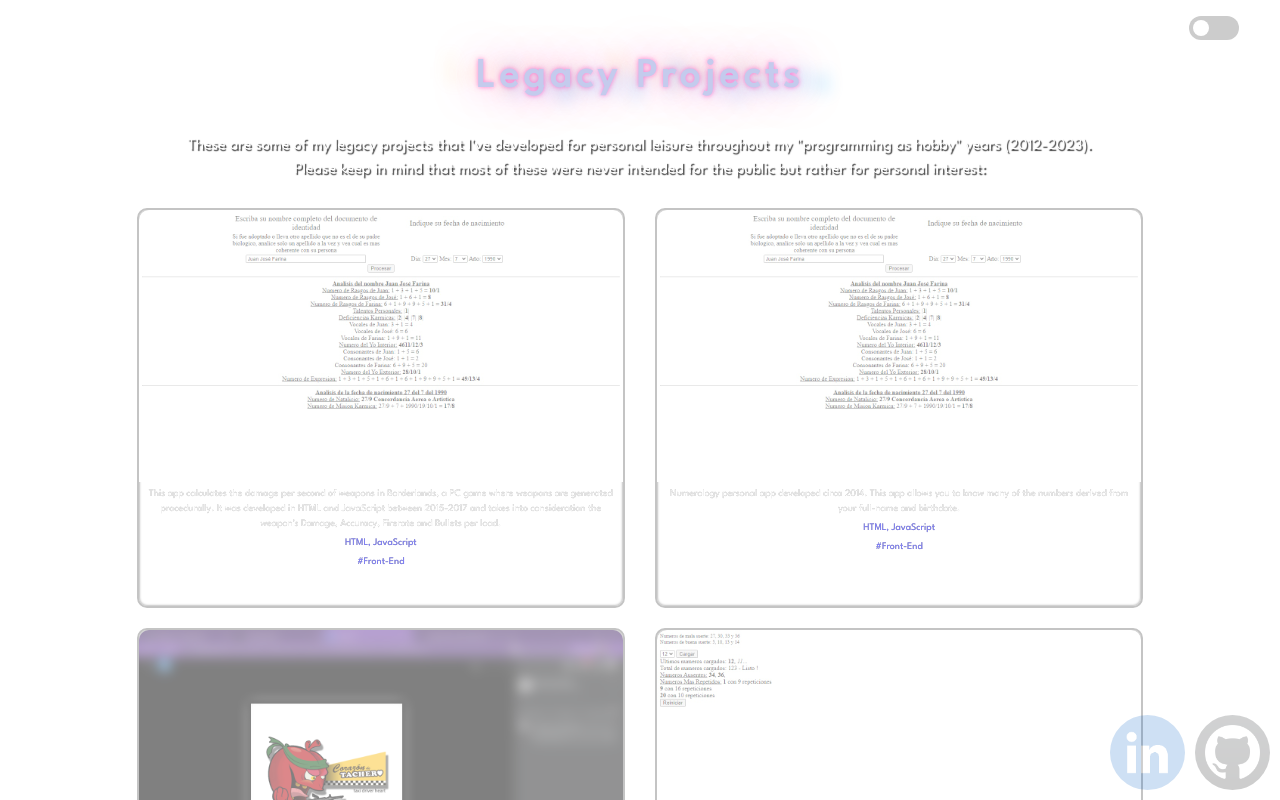
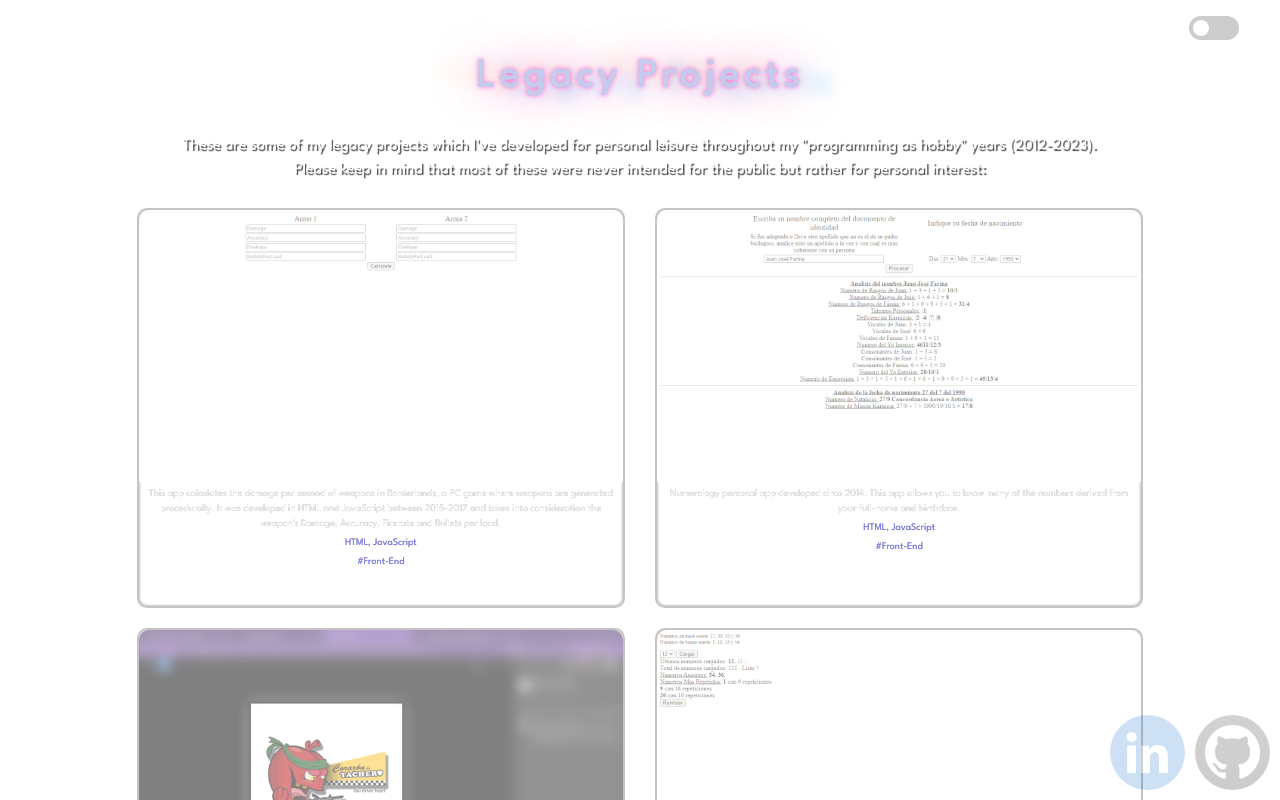
Before and after one commit to JuanJFarina/juanjosefarina.github.io, a React (Create React App) app: page /legacy in a window 1280 px wide. Shown: the top 800 px of the page. Built offline with nearby package versions, Linux system fonts and the light colour scheme.

Commit message:
fixed image of borderlands

```diff
--- a/src/pages/Legacy.js
+++ b/src/pages/Legacy.js
@@ -29,11 +29,11 @@ export default function Legacy() {
                 </h1>
                 <br />
                 <FadeIn fade="1000" delay="0">
-                    <p>These are some of my legacy projects that I've developed for personal leisure throughout my "programming as hobby" years (2012-2023).<br />Please keep in mind that most of these were never intended for the public but rather for personal interest:</p>
+                    <p>These are some of my legacy projects which I've developed for personal leisure throughout my "programming as hobby" years (2012-2023).<br />Please keep in mind that most of these were never intended for the public but rather for personal interest:</p>
                     <div className="container-fluid">
                         <div className="row">
                             <div className="col-12 col-sm-6">
-                                <ProjectCard text="Borderlands DPS Calc" images={imagesNumerology} url="https://github.com/JuanJFarina/BorderlandsDPSCalculator">
+                                <ProjectCard text="Borderlands DPS Calc" images={imagesBorderlands} url="https://github.com/JuanJFarina/BorderlandsDPSCalculator">
                                     <p style={{margin:'4px'}}>
                                         This app calculates the damage per second of weapons in Borderlands, a PC game where weapons are generated procedurally. It was developed in HTML and JavaScript between 2015-2017 and takes into consideration the weapon's Damage, Accuracy, Firerate and Bullets per load.
                                     </p>
```
